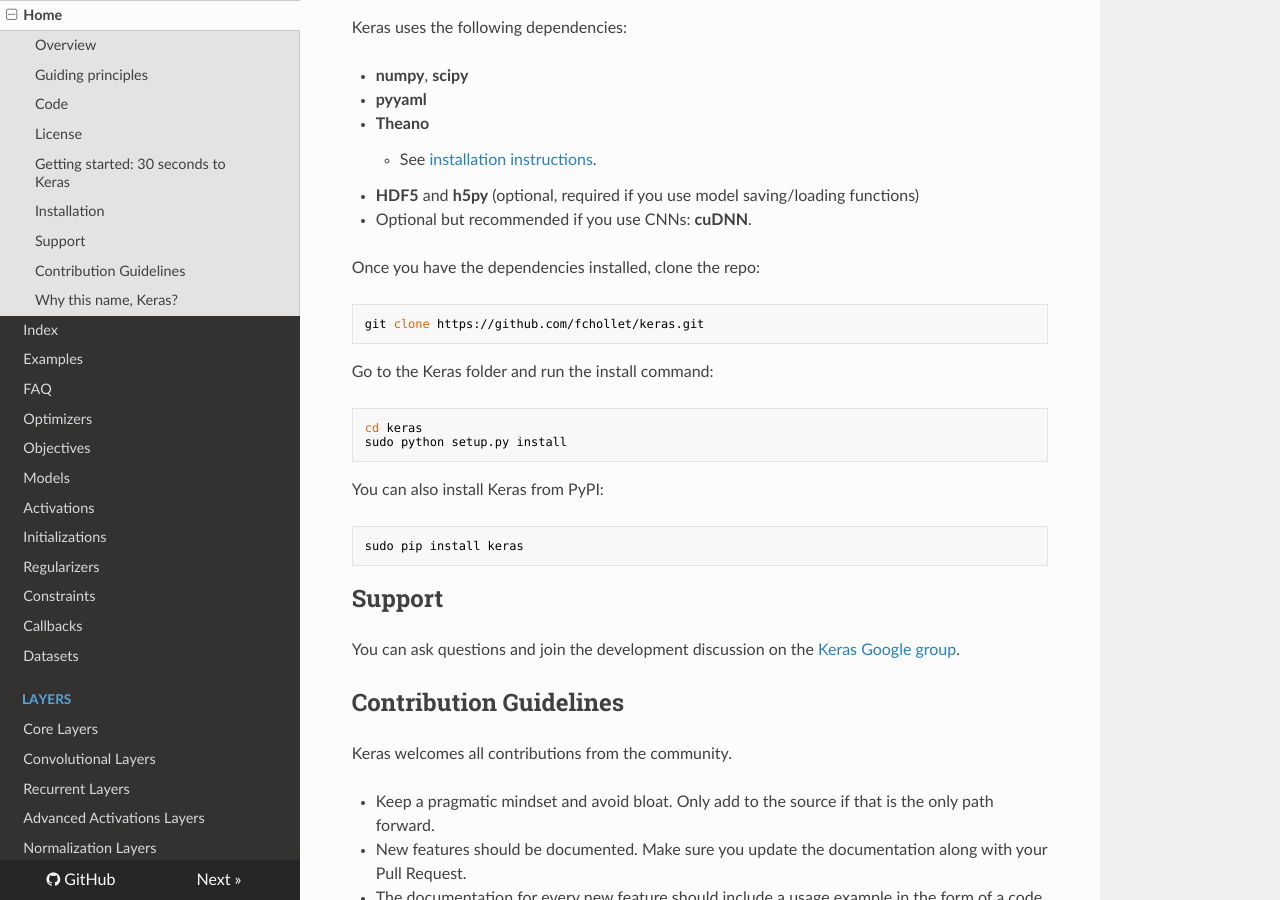
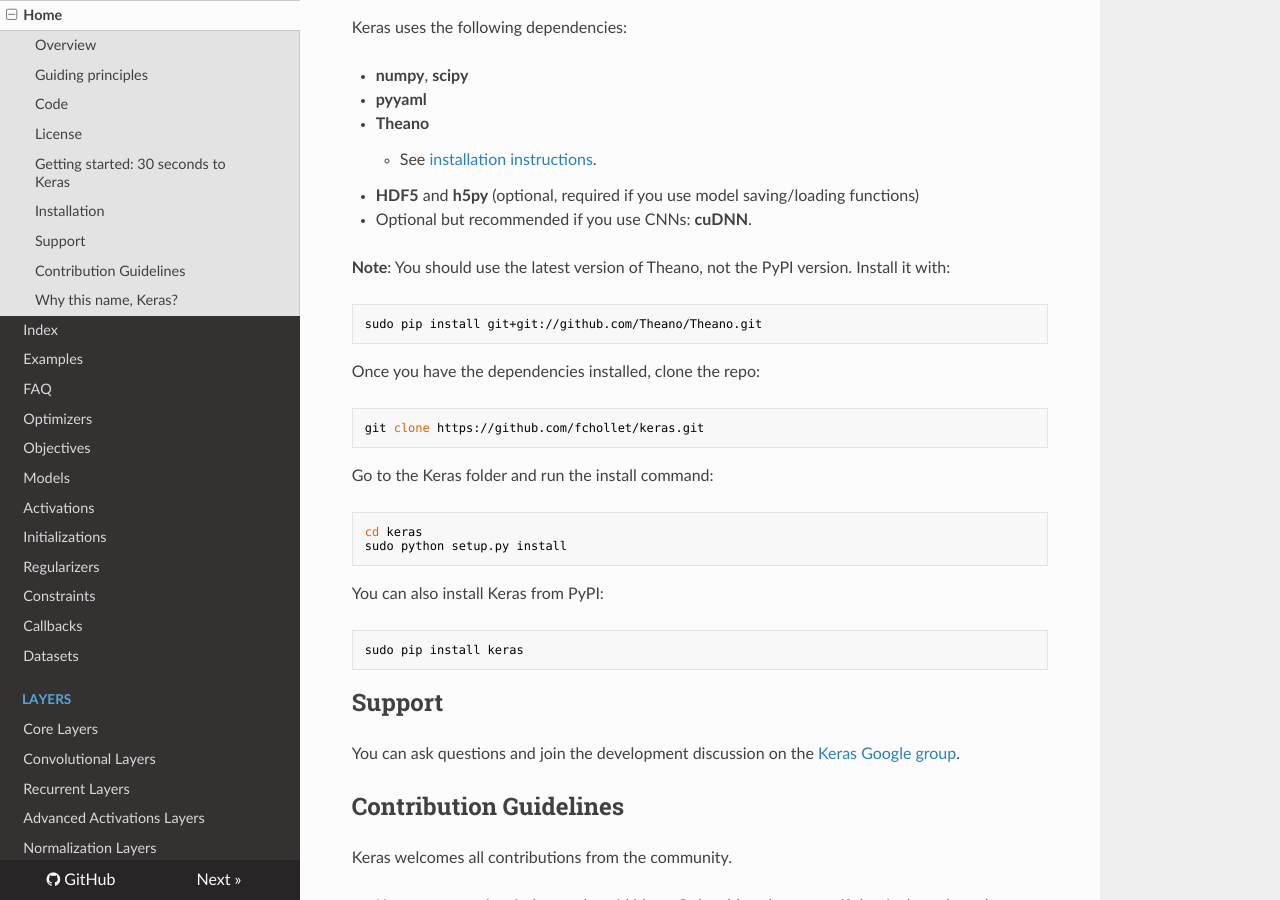
Before and after one commit to Tusespifump1o/keras, an MkDocs documentation site: the page built from docs/sources/index.md, in a window 1280 px wide and 900 px high, scrolled down 2426 px. Built offline with MkDocs 1.6.1, drawn with Linux system fonts in a browser that asks for light colours; nearby versions of some CDN libraries; old or Windows-style settings are respelled for this version of MkDocs.

Commit message:
Update README w/ warning about using latest Theano

````diff
--- a/docs/sources/index.md
+++ b/docs/sources/index.md
@@ -99,6 +99,11 @@
 - __HDF5__ and __h5py__ (optional, required if you use model saving/loading functions)
 - Optional but recommended if you use CNNs: __cuDNN__.
 
+**Note**: You should use the latest version of Theano, not the PyPI version. Install it with:
+```
+sudo pip install git+git://github.com/Theano/Theano.git
+```
+
 Once you have the dependencies installed, clone the repo:
 ```bash
 git clone https://github.com/fchollet/keras.git
````
Also changed, not shown: README.md.
